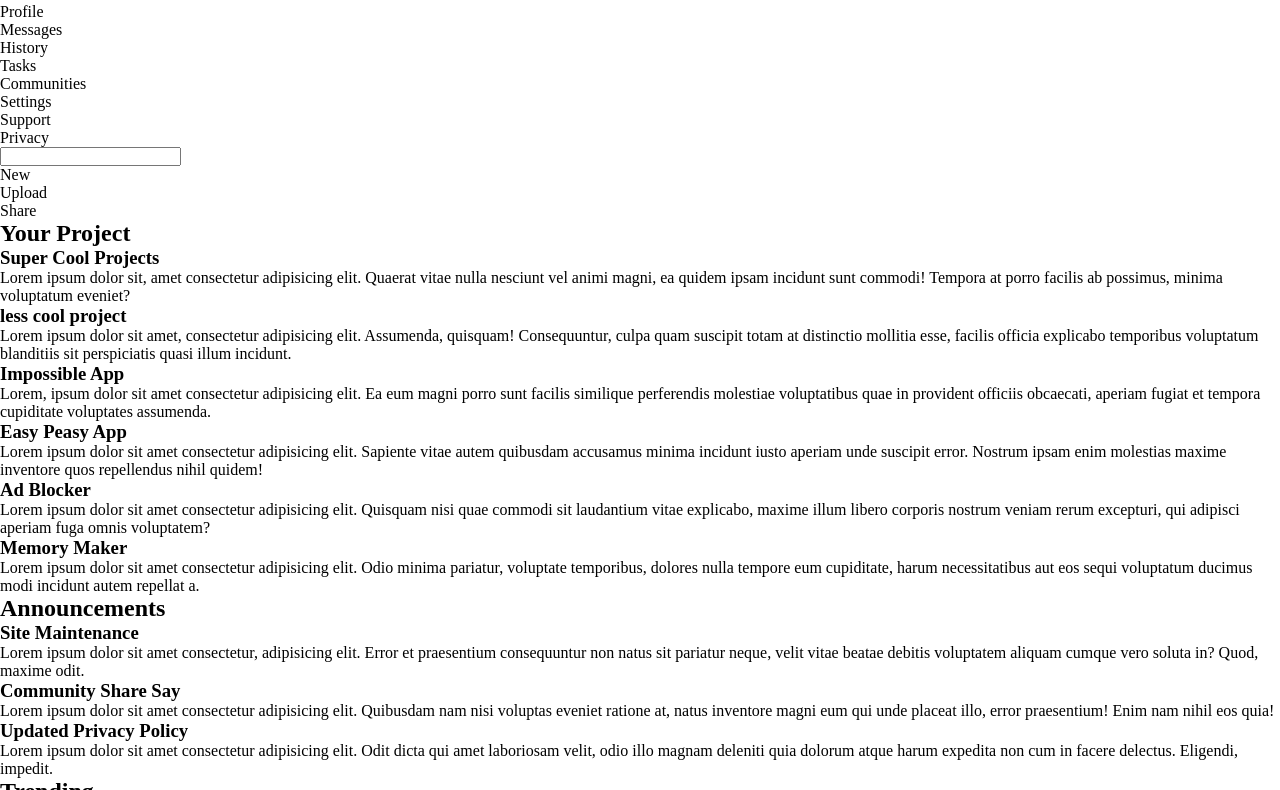
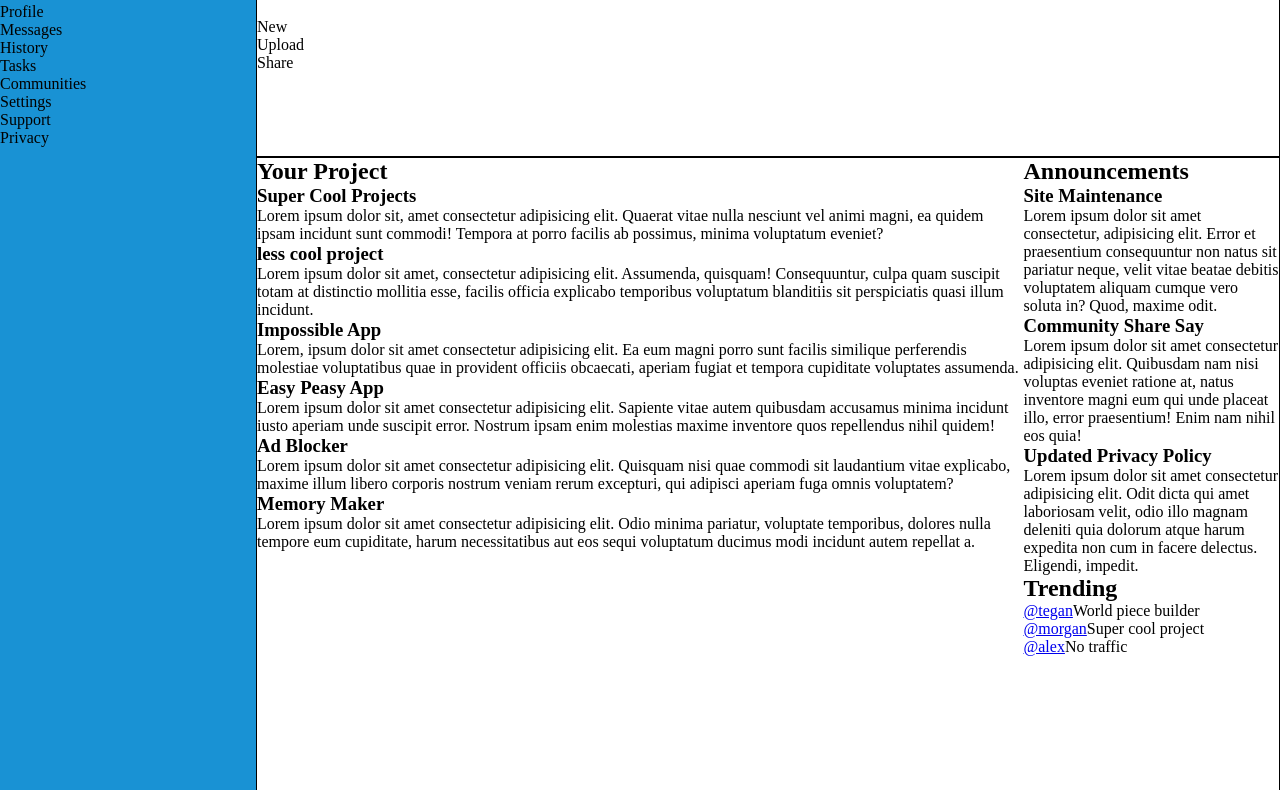
Before and after one commit to mekbibLovesTest/admin-dashboard, a plain HTML site: page index.html in a window 1280 px wide. Shown: the part 52-842 px from the top of the page. Drawn offline with Linux system fonts and the light colour scheme.

Commit message:
Create the outer layout of the elements
In the previous commit the trending did not have a class

```diff
--- a/index.html
+++ b/index.html
@@ -50,7 +50,7 @@
         <div><h3>Community Share Say</h3>Lorem ipsum dolor sit amet consectetur adipisicing elit. Quibusdam nam nisi voluptas eveniet ratione at, natus inventore magni eum qui unde placeat illo, error praesentium! Enim nam nihil eos quia!</div>
         <div><h3>Updated Privacy Policy</h3>Lorem ipsum dolor sit amet consectetur adipisicing elit. Odit dicta qui amet laboriosam velit, odio illo magnam deleniti quia dolorum atque harum expedita non cum in facere delectus. Eligendi, impedit.</div>
       </div>
-      <div>
+      <div class="trending">
         <h2>Trending</h2>
         <div><a href="#">@tegan</a>World piece builder</div>
         <div><a href="#">@morgan</a>Super cool project</div>
--- a/style.css
+++ b/style.css
@@ -7,3 +7,34 @@
 ul {
   list-style: none;
 }
+
+.container {
+  display: grid;
+  grid-template-columns: 1fr 4fr;
+  grid-template-rows: 1fr 4fr;
+}
+
+.sidebar {
+  grid-row: 1/3;
+  background-color: rgb(25 146 212);
+}
+
+header, .content {
+  grid-column: 2/3;
+  border: 1px solid black;
+}
+
+header {
+  display: grid;
+  grid-template-rows: 1fr 2fr;
+}
+
+.content {
+  display: grid;
+  grid-template-columns: 3fr 1fr;
+  grid-template-rows: 1fr 1fr;
+}
+
+.articles {
+  grid-row: 1/3;
+}
```
